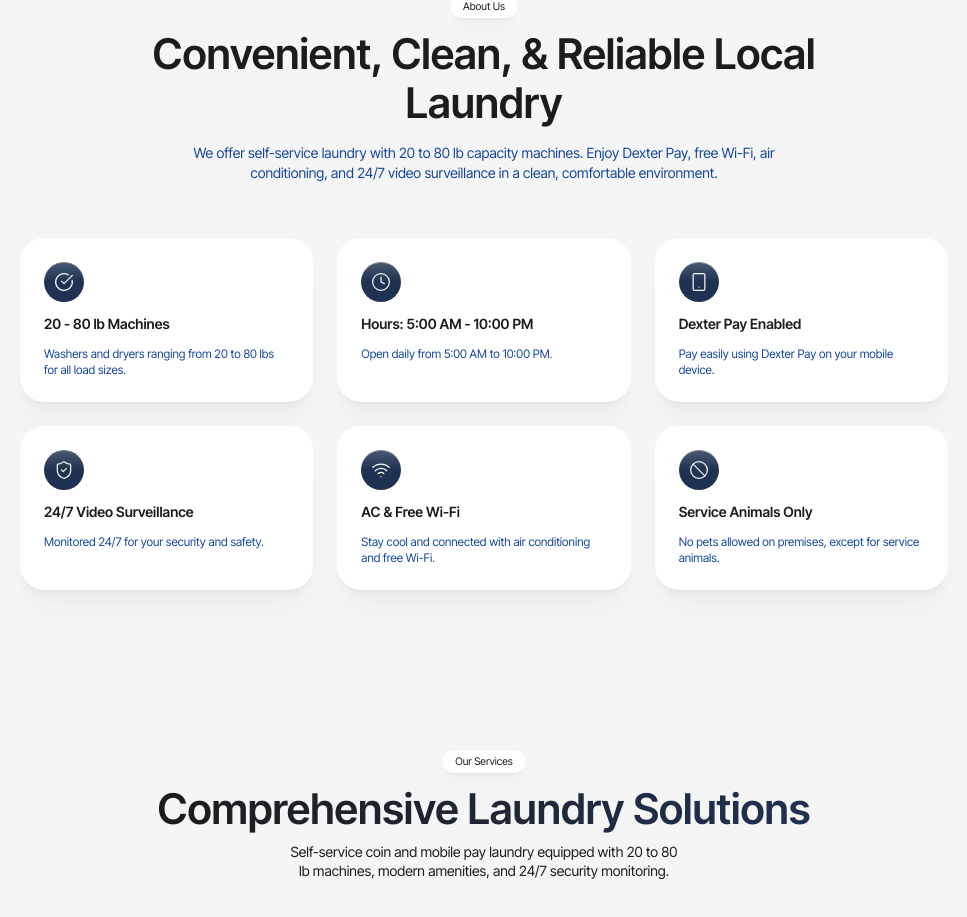
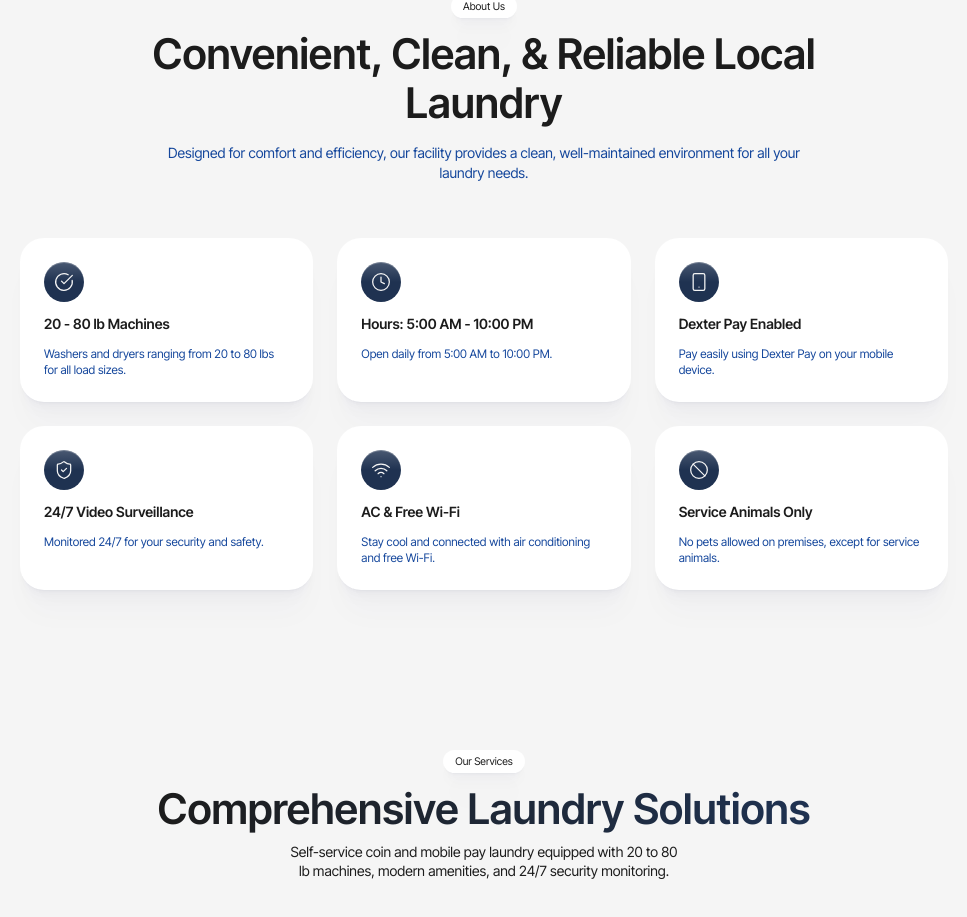
Before and after one commit to dmytro-webild/dd22f1b5-69ff-41f3-9993-7bbb2f0c12fd, a React (Vite) app: page / in a window 1280 px wide. Shown: the part 1175-2092 px from the top of the page, without its empty margins (156-1123 px from the left). Built offline with nearby package versions, Linux system fonts and the light colour scheme; a web font is replaced by a local one.

Commit message:
Bob AI: Removed repetitive list of amenities from About section copy

```diff
--- a/src/pages/HomePage/sections/About.tsx
+++ b/src/pages/HomePage/sections/About.tsx
@@ -28,7 +28,7 @@ export default function AboutSection(): React.JSX.Element {
                 Convenient, Clean, &amp; Reliable Local Laundry
               </h2>
               <p className="md:max-w-7/10 text-lg md:text-xl leading-snug text-accent mt-2">
-                We offer self-service laundry with 20 to 80 lb capacity machines. Enjoy Dexter Pay, free Wi-Fi, air conditioning, and 24/7 video surveillance in a clean, comfortable environment.
+                Designed for comfort and efficiency, our facility provides a clean, well-maintained environment for all your laundry needs.
               </p>
             </div>
 
```
